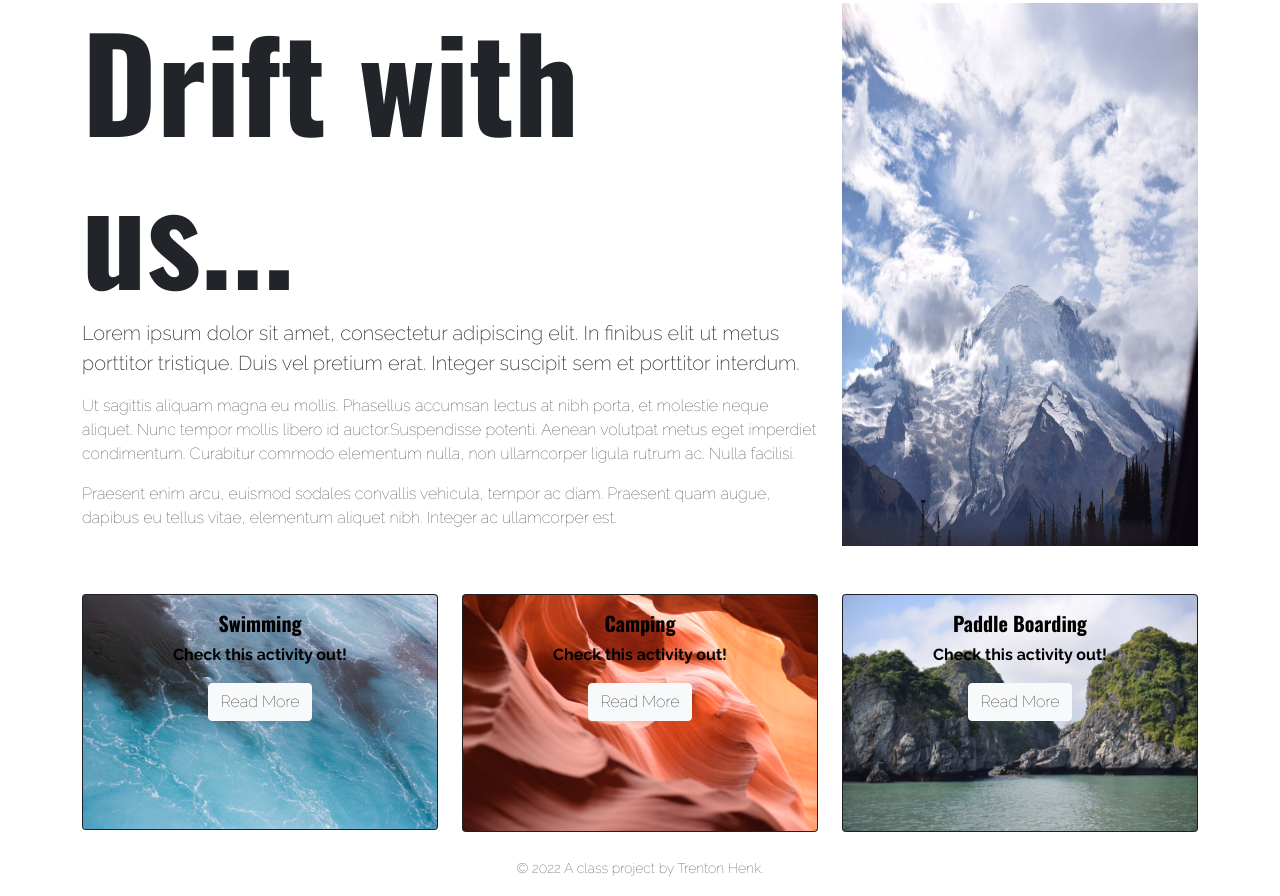
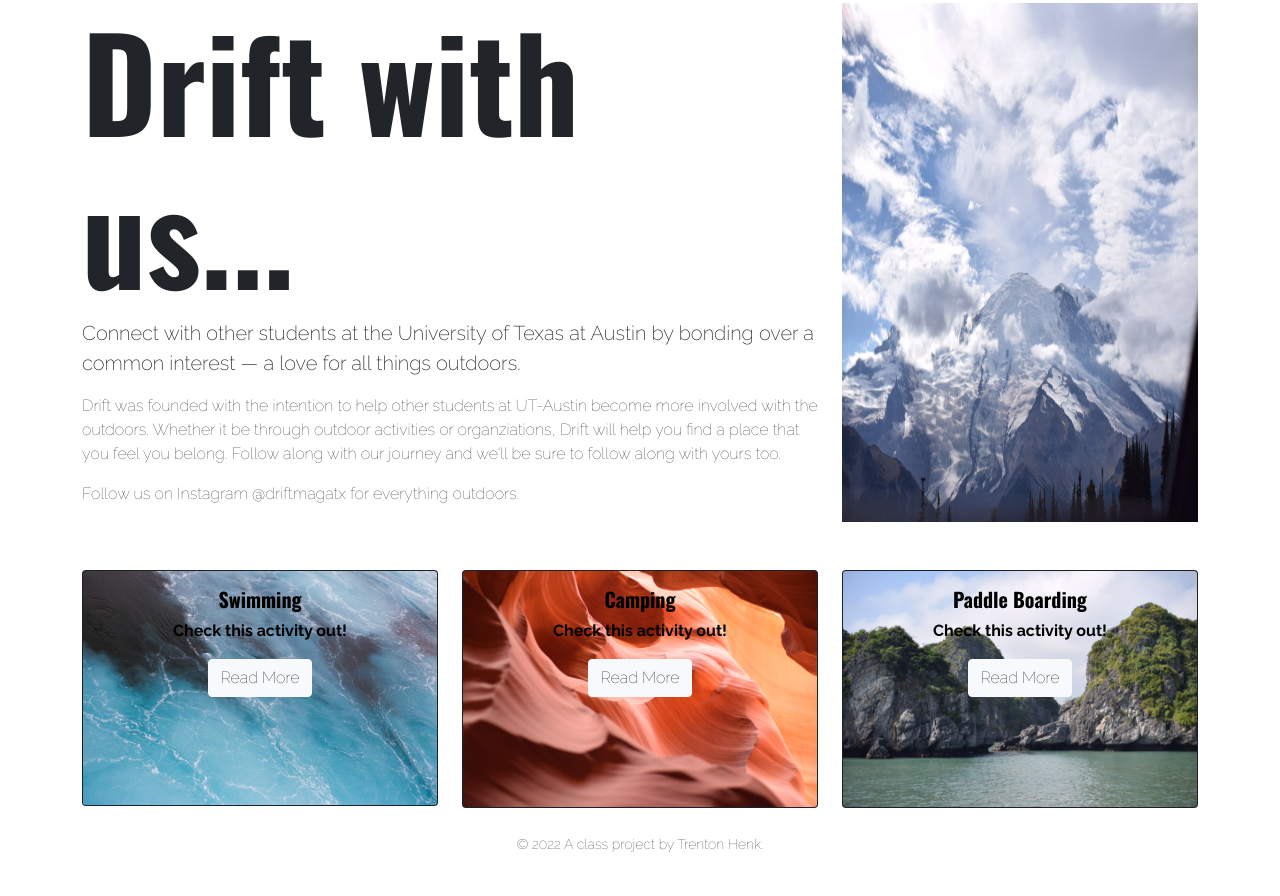
Before and after one commit to trentonhenk/trenton-final, a website: page src/njk/index.njk in a window 1280 px wide. Shown: the part 1128-2024 px from the top of the page. After the commit the page ends 2000 px from the top, so only its background shows below. Drawn offline with nearby package versions, Linux system fonts and the light colour scheme; files that its build step writes are made by us from their sources; files whose address does not match are found by name.

Commit message:
submit css stuff

```diff
--- a/src/njk/index.njk
+++ b/src/njk/index.njk
@@ -54,9 +54,9 @@
       <div class="row">
         <div class="col-md-6 col-lg-8">
           <h1 id="info-head" > Drift with us... </h1>
-          <p class="lead">Lorem ipsum dolor sit amet, consectetur adipiscing elit. In finibus elit ut metus porttitor tristique. Duis vel pretium erat. Integer suscipit sem et porttitor interdum.</p>
-          <p>Ut sagittis aliquam magna eu mollis. Phasellus accumsan lectus at nibh porta, et molestie neque aliquet. Nunc tempor mollis libero id auctor.Suspendisse potenti. Aenean volutpat metus eget imperdiet condimentum. Curabitur commodo elementum nulla, non ullamcorper ligula rutrum ac. Nulla facilisi.</p>
-          <p>Praesent enim arcu, euismod sodales convallis vehicula, tempor ac diam. Praesent quam augue, dapibus eu tellus vitae, elementum aliquet nibh. Integer ac ullamcorper est.</p>
+          <p class="lead">Connect with other students at the University of Texas at Austin by bonding over a common interest — a love for all things outdoors.</p>
+          <p>Drift was founded with the intention to help other students at UT-Austin become more involved with the outdoors. Whether it be through outdoor activities or organziations, Drift will help you find a place that you feel you belong. Follow along with our journey and we'll be sure to follow along with yours too.</p>
+          <p>Follow us on Instagram @driftmagatx for everything outdoors.</p>
         </div>
         <div class="col-md-6 col-lg-4">
           <img id="mount-img" class="img-fluid" src="img/IMG_1100.JPG" alt="moutain in the clouds">
```
Also changed, not shown: README.md, docs/index.html.
